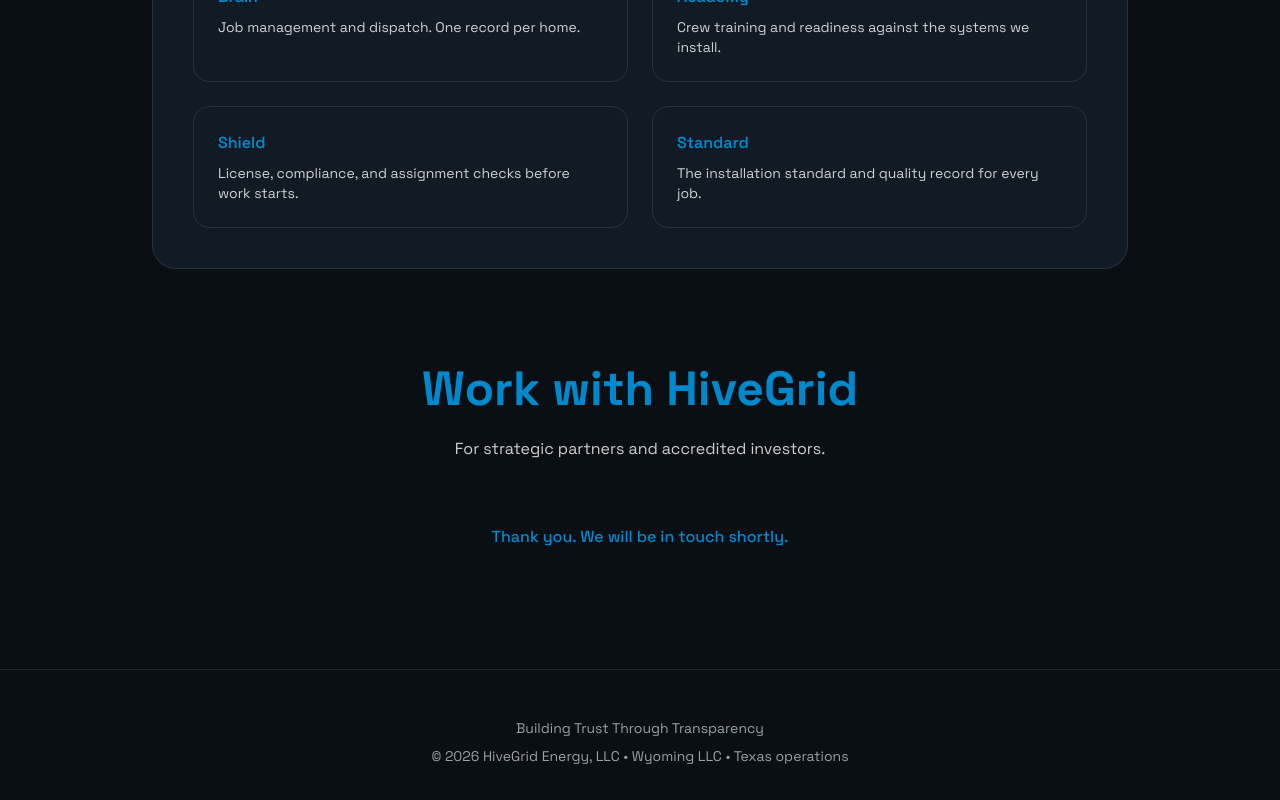
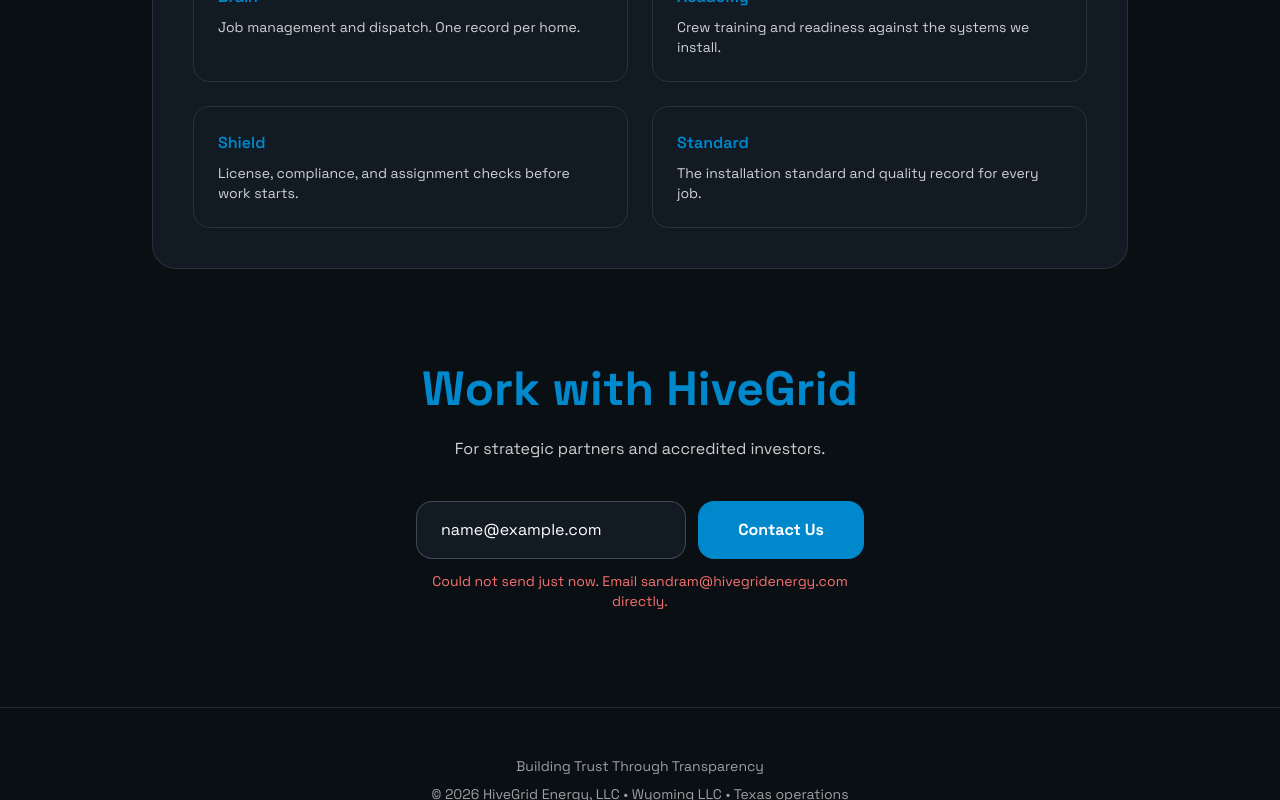
Before and after one commit to jamesbeeker007-cell/hivegrid-energy-os, a Next.js app: page / in a window 1280 px wide. Both pictures are taken after typing "name@example.com" into the empty fields and a click on the button "Contact Us". Shown: the part 2234-3034 px from the top of the page. Built offline with nearby package versions, Linux system fonts and the light colour scheme; no server answers.

Commit message:
Send homepage contact submissions to sandram@hivegridenergy.com

```diff
--- a/app/page.js
+++ b/app/page.js
@@ -4,12 +4,36 @@
 export default function HomePage() {
   const [email, setEmail] = useState('')
   const [submitted, setSubmitted] = useState(false)
+  const [sending, setSending] = useState(false)
+  const [sendError, setSendError] = useState('')
   const [isMenuOpen, setIsMenuOpen] = useState(false)
   const [showBackToTop, setShowBackToTop] = useState(false)
 
-  const handleSubmit = (e) => {
+  const handleSubmit = async (e) => {
     e.preventDefault()
-    if (email.trim()) setSubmitted(true)
+    if (!email.trim()) return
+    setSending(true)
+    setSendError('')
+    try {
+      const res = await fetch('https://formsubmit.co/ajax/sandram@hivegridenergy.com', {
+        method: 'POST',
+        headers: {
+          'Content-Type': 'application/json',
+          Accept: 'application/json',
+        },
+        body: JSON.stringify({
+          email,
+          _subject: 'HiveGrid Energy website contact',
+          source: 'hivegrid-energy-os landing page',
+        }),
+      })
+      if (!res.ok) throw new Error('send failed')
+      setSubmitted(true)
+    } catch (err) {
+      setSendError('Could not send just now. Email sandram@hivegridenergy.com directly.')
+    } finally {
+      setSending(false)
+    }
   }
 
   const toggleMenu = () => setIsMenuOpen(!isMenuOpen)
@@ -149,11 +173,16 @@
       <section id="contact" className="max-w-5xl mx-auto mt-24 px-6 text-center">
         <h3 className="text-4xl md:text-5xl font-bold mb-6 text-hive-blue">Work with HiveGrid</h3>
         <p className="text-white/80 mb-10">For strategic partners and accredited investors.</p>
-        <form onSubmit={handleSubmit} className="max-w-md mx-auto flex gap-3">
+        <form onSubmit={handleSubmit} className="max-w-md mx-auto flex flex-col gap-3">
           {!submitted ? (
             <>
-              <input type="email" value={email} onChange={(e) => setEmail(e.target.value)} placeholder="Enter your email" className="flex-1 bg-hive-panel border border-white/20 rounded-2xl px-6 py-4 focus:outline-none focus:border-hive-blue" />
-              <button type="submit" className="bg-hive-blue hover:brightness-110 text-white font-bold px-10 py-4 rounded-2xl whitespace-nowrap">Contact Us</button>
+              <div className="flex gap-3">
+                <input type="email" value={email} onChange={(e) => setEmail(e.target.value)} placeholder="Enter your email" required className="flex-1 bg-hive-panel border border-white/20 rounded-2xl px-6 py-4 focus:outline-none focus:border-hive-blue" />
+                <button type="submit" disabled={sending} className="bg-hive-blue hover:brightness-110 text-white font-bold px-10 py-4 rounded-2xl whitespace-nowrap disabled:opacity-60">
+                  {sending ? 'Sending…' : 'Contact Us'}
+                </button>
+              </div>
+              {sendError && <p className="text-sm text-red-400">{sendError}</p>}
             </>
           ) : (
             <div className="w-full py-6 text-center text-hive-blue font-medium">Thank you. We will be in touch shortly.</div>
```
